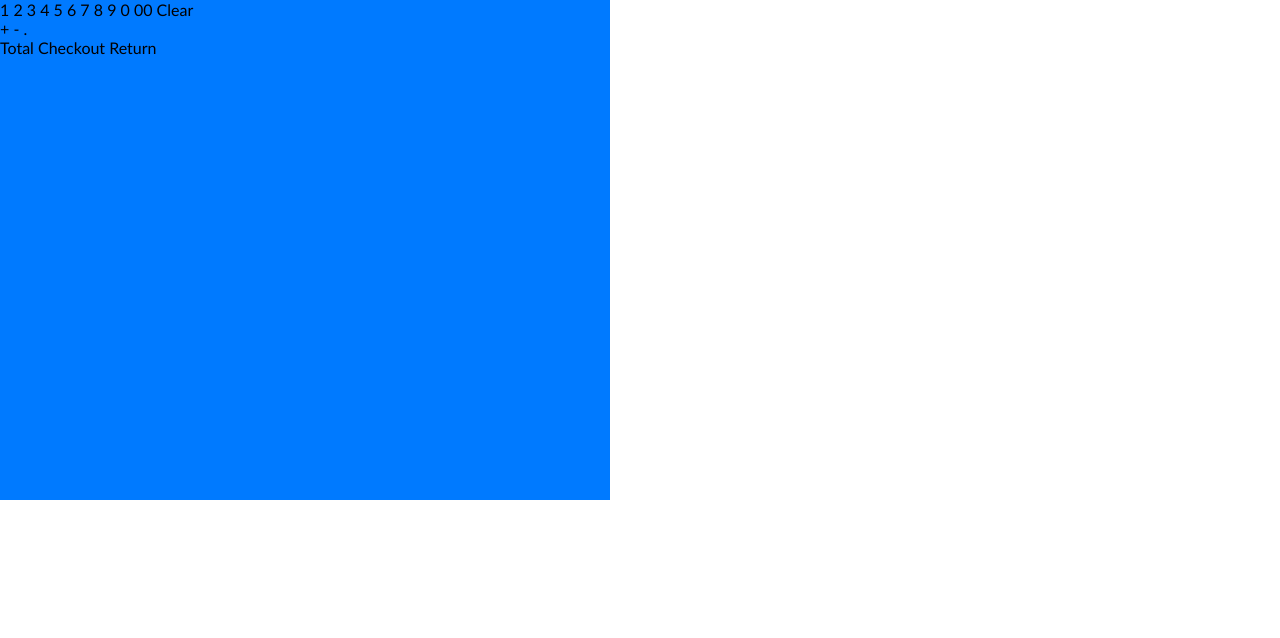
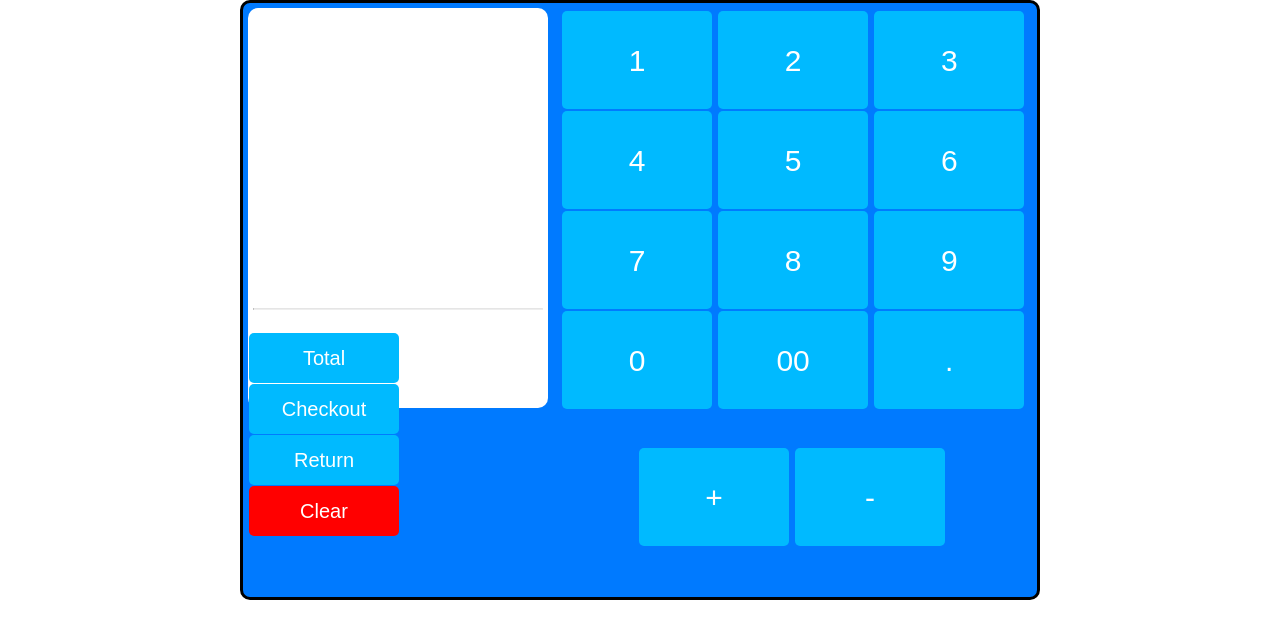
Before and after one commit to devleague/Cash-Register, a plain HTML site: page index.html in a window 1280 px wide. Drawn offline with nearby package versions, Linux system fonts and the light colour scheme; files whose address does not match are found by name.

Commit message:
fixing layout

```diff
--- a/index.html
+++ b/index.html
@@ -4,6 +4,7 @@
     <meta charset="UTF-8">
     <meta name="viewport" content="width=device-width, initial-scale=1.0">
     <meta http-equiv="X-UA-Compatible" content="ie=edge">
+    <link rel="stylesheet" href="https://maxcdn.bootstrapcdn.com/bootstrap/4.0.0-beta.3/css/bootstrap.min.css" integrity="sha384-Zug+QiDoJOrZ5t4lssLdxGhVrurbmBWopoEl+M6BdEfwnCJZtKxi1KgxUyJq13dy" crossorigin="anonymous">
     <link rel="stylesheet" type="text/css" href="style.css">
     <script src="cash_register.js" type="text/javascript"></script>
     <script src="calculator.js" type="text/javascript"></script>
@@ -11,31 +12,38 @@
 </head>
 <body>
     <div id="cash-register">
-        <div id="display"></div>
+        <div class="display" id="display">
+            <hr>
+            <div class="total_text">Total</div>
+        </div>
         <div id="numbers">
-            <a>1</a>
-            <a>2</a>
-            <a>3</a>
-            <a>4</a>
-            <a>5</a>
-            <a>6</a>
-            <a>7</a>
-            <a>8</a>
-            <a>9</a>
-            <a>0</a>
-            <a>00</a>
-            <a id ="clear">Clear</a>
+            <button>1</button>
+            <button>2</button>
+            <button>3</button>
+            <button>4</button>
+            <button>5</button>
+            <button>6</button>
+            <button>7</button>
+            <button>8</button>
+            <button>9</button>
+            <button>0</button>
+            <button>00</button>
+            <button>.</button>
+
         </div>
         <div id="operators">
-            <a>+</a>
-            <a>-</a>
-            <a>.</a>
+            <button class="operator">+</button>
+            <button class="operator">-</button>
         </div>
-        <div="functions">
-            <a id="total">Total</a>
-            <a id="checkout">Checkout</a>
-            <a id="return">Return</a>
+        <div id="functions">
+            <button class="function" id="total">Total</button>
+            <button class="function" id="checkout">Checkout</button>
+            <button class="function" id="return">Return</button>
+            <button class="function" id ="clear" type="reset">Clear</button>
         </div>
     </div>
+    <script src="https://code.jquery.com/jquery-3.2.1.slim.min.js" integrity="sha384-KJ3o2DKtIkvYIK3UENzmM7KCkRr/rE9/Qpg6aAZGJwFDMVNA/GpGFF93hXpG5KkN" crossorigin="anonymous"></script>
+    <script src="https://cdnjs.cloudflare.com/ajax/libs/popper.js/1.12.9/umd/popper.min.js" integrity="sha384-ApNbgh9B+Y1QKtv3Rn7W3mgPxhU9K/ScQsAP7hUibX39j7fakFPskvXusvfa0b4Q" crossorigin="anonymous"></script>
+    <script src="https://maxcdn.bootstrapcdn.com/bootstrap/4.0.0-beta.3/js/bootstrap.min.js" integrity="sha384-a5N7Y/aK3qNeh15eJKGWxsqtnX/wWdSZSKp+81YjTmS15nvnvxKHuzaWwXHDli+4" crossorigin="anonymous"></script>
 </body>
 </html>
--- a/style.css
+++ b/style.css
@@ -1,11 +1,96 @@
+*{
+    box-sizing: border-box;
+}
 body, div, a {
     padding:0;
     margin:0;
     font-family:"Trebuchet MS", Arial, Helvetica, sans-serif;
 }
 #cash-register {
+    position:relative;
     background-color: #007AFF;
-    width: 610px;
-    height: 500px;
+    width: 800px;
+    height: 600px;
+    border: 3px solid black;
+    margin: 0px auto;
+    padding: 5px;
+    border-radius: 10px;
+}
+
+#display{
+    position: relative;
+    display: block;
+    float: left;
+    background-color: white;
+    width: 300px;
+    height: 400px;
+    margin: auto;
+    text-align: right;
+    font-size: 60px;
+    padding: 0 5px;
+    border-radius: 10px;
+}
+
+hr{
+    display: block;
+    margin-top: 5em;
+    margin-bottom: 0.5em;
+    margin-left: auto;
+    margin-right: auto;
+    border-style: inset;
+    border-width: 1px;
+}
+
+.total_text{
+    position: absolute;
+    font-size: 18px;
+    bottom: 20px;
+    left: 16px;
+    color: #333;
+}
+
+button{
+    width: 150px;
+    height: 98px;
+    margin: 1px;
+    background-color: #00BAFF;
+    border-radius: 5px;
+    color: white;
+    font-size: 30px;
+    border: none;
 
 }
+
+#clear{
+    font-size: 20px;
+    background-color: red;
+}
+
+#numbers{
+    position: absolute;
+    left: 316px;
+    width: 500px;
+    display: block;
+    padding: 2px;
+    margin: auto;
+
+}
+
+#operators{
+    display: block;
+    position: absolute;
+    bottom: 50px;
+    left: 395px;
+}
+
+#functions{
+    display: block;
+    position: absolute;
+    bottom: 60px;
+}
+
+.function{
+    display: block;
+    font-size: 20px;
+    height: 50px;
+}
```
